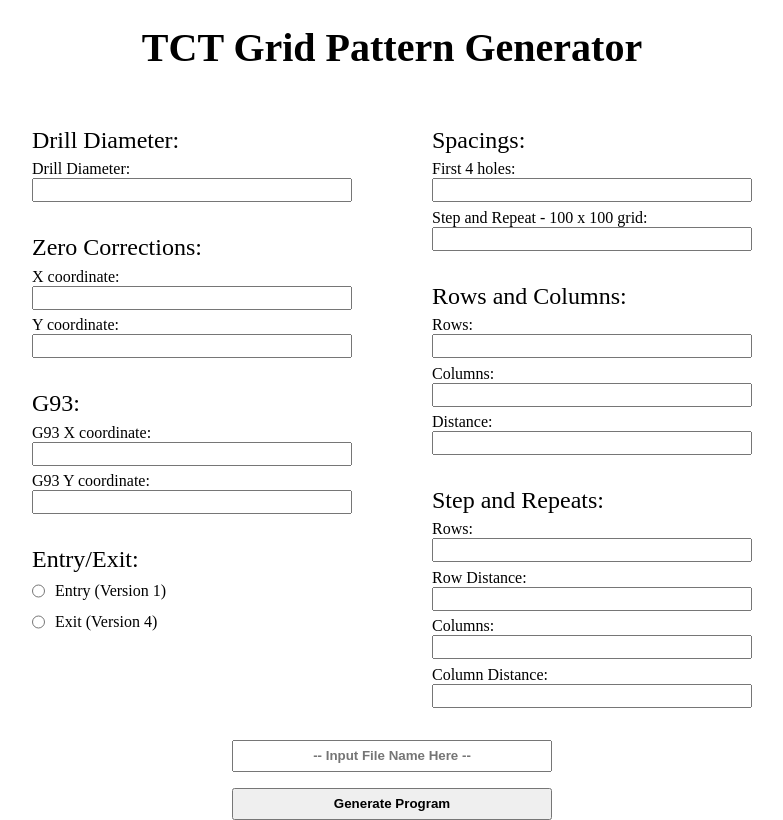
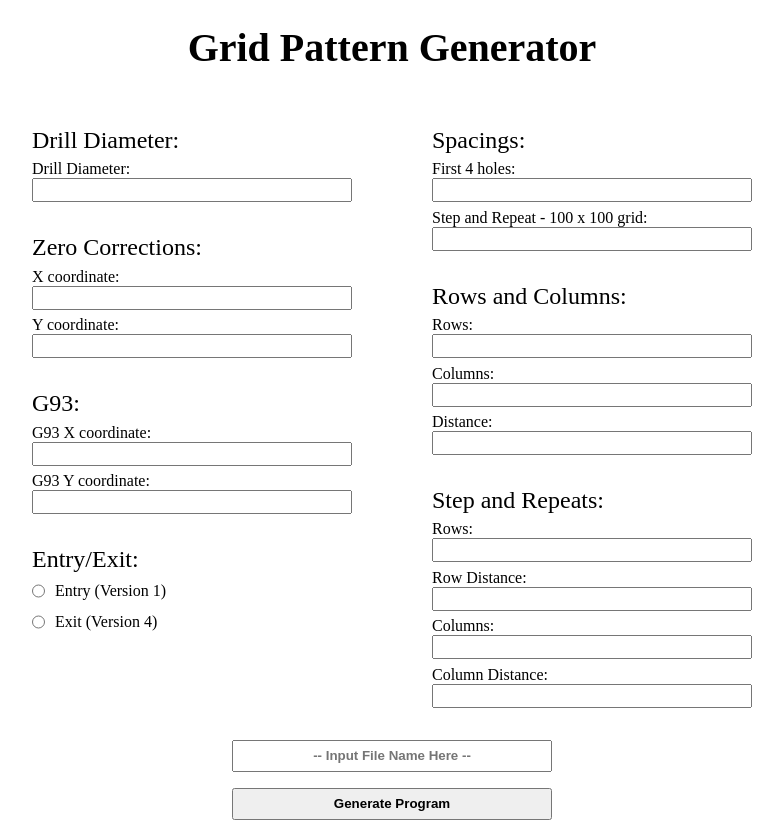
Before and after one commit to tct-tech/grid-generator, a React (Create React App) app: page / in a window 1280 px wide. Shown: the whole page, without its empty margins (248-1031 px from the left). Built offline with nearby package versions, Linux system fonts and the light colour scheme.

Commit message:
edit title

```diff
--- a/src/components/Header.js
+++ b/src/components/Header.js
@@ -2,7 +2,7 @@
  * @Author: Your name
  * @Date:   2023-04-26 16:42:42
  * @Last Modified by:   Your name
- * @Last Modified time: 2023-08-25 15:36:35
+ * @Last Modified time: 2023-08-25 15:48:57
  */
 import React from 'react';
 import '../styles/styles.css';
@@ -10,7 +10,7 @@ import '../styles/styles.css';
 const Header = () => {
     return(
         <div className="header">
-            <h1 className='headerText'>TCT Grid Pattern Generator</h1>
+            <h1 className='headerText'>Grid Pattern Generator</h1>
         </div>
     );
 };
```
